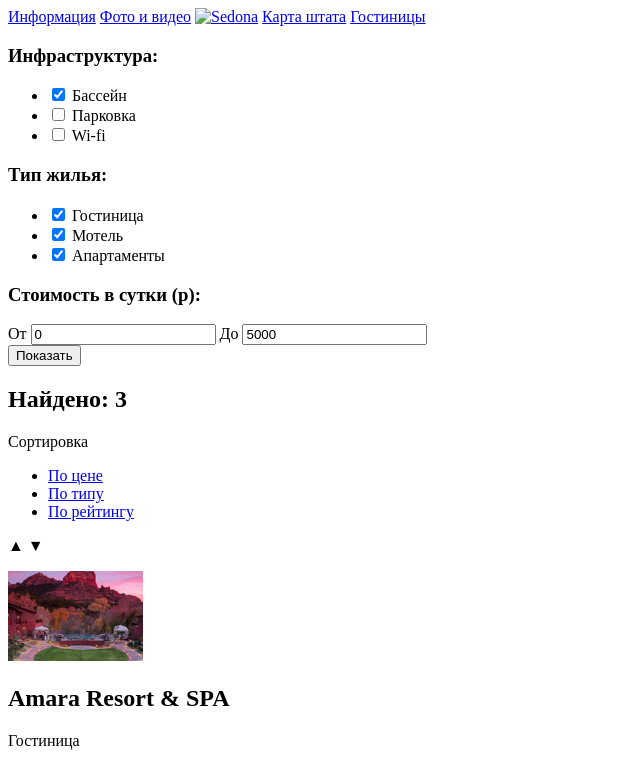
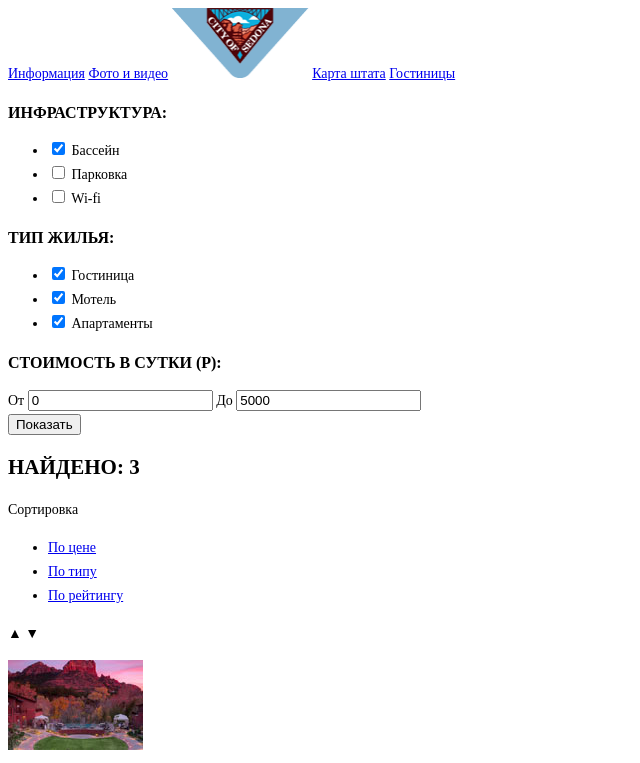
Before and after one commit to Eybjorg/221015-sedona, a plain HTML site: page search-result.html in a window 1280 px wide. Shown: the top 763 px of the page, without its empty margins (0-640 px from the left). Drawn offline with Linux system fonts and the light colour scheme; the site is published under a folder, as on GitHub Pages, so addresses that start at the root find nothing.

Commit message:
Убрала лишние слэши в адресации

```diff
--- a/search-result.html
+++ b/search-result.html
@@ -3,7 +3,7 @@
 
 <head>
   <meta charset="utf-8">
-  <link href="/css/styles.css" rel="stylesheet">
+  <link href="css/styles.css" rel="stylesheet">
   <title>Добро пожаловать в Седону!</title>
 </head>
 
@@ -13,7 +13,7 @@
       <nav class="header-nav">
         <a href="#">Информация</a>
         <a href="#">Фото и видео</a>
-        <a href="index.html"><img src="/img/logo.png" width="137" height="70" alt="Sedona"></a>
+        <a href="index.html"><img src="img/logo.png" width="137" height="70" alt="Sedona"></a>
         <a href="#">Карта штата</a>
         <a href="#">Гостиницы</a>
       </nav>
```
